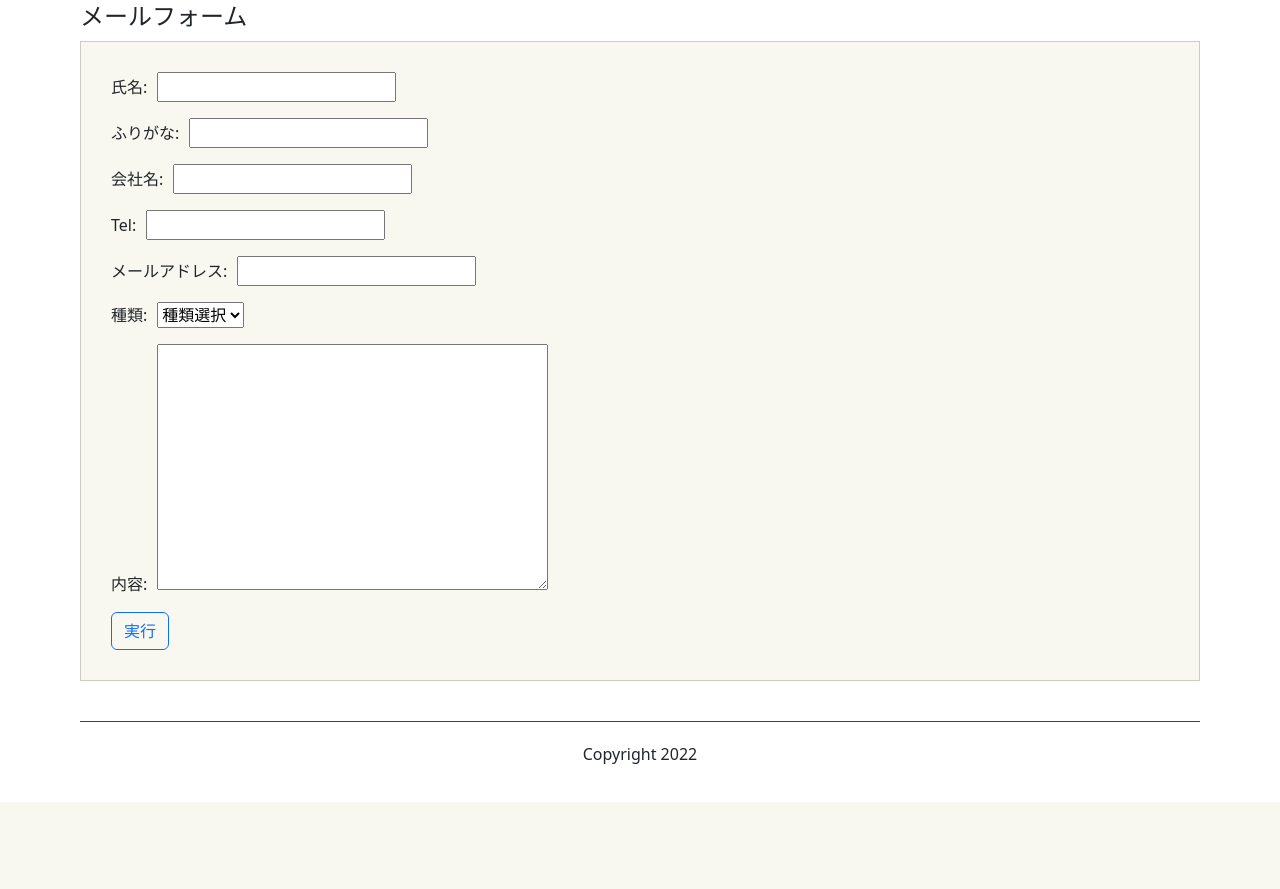
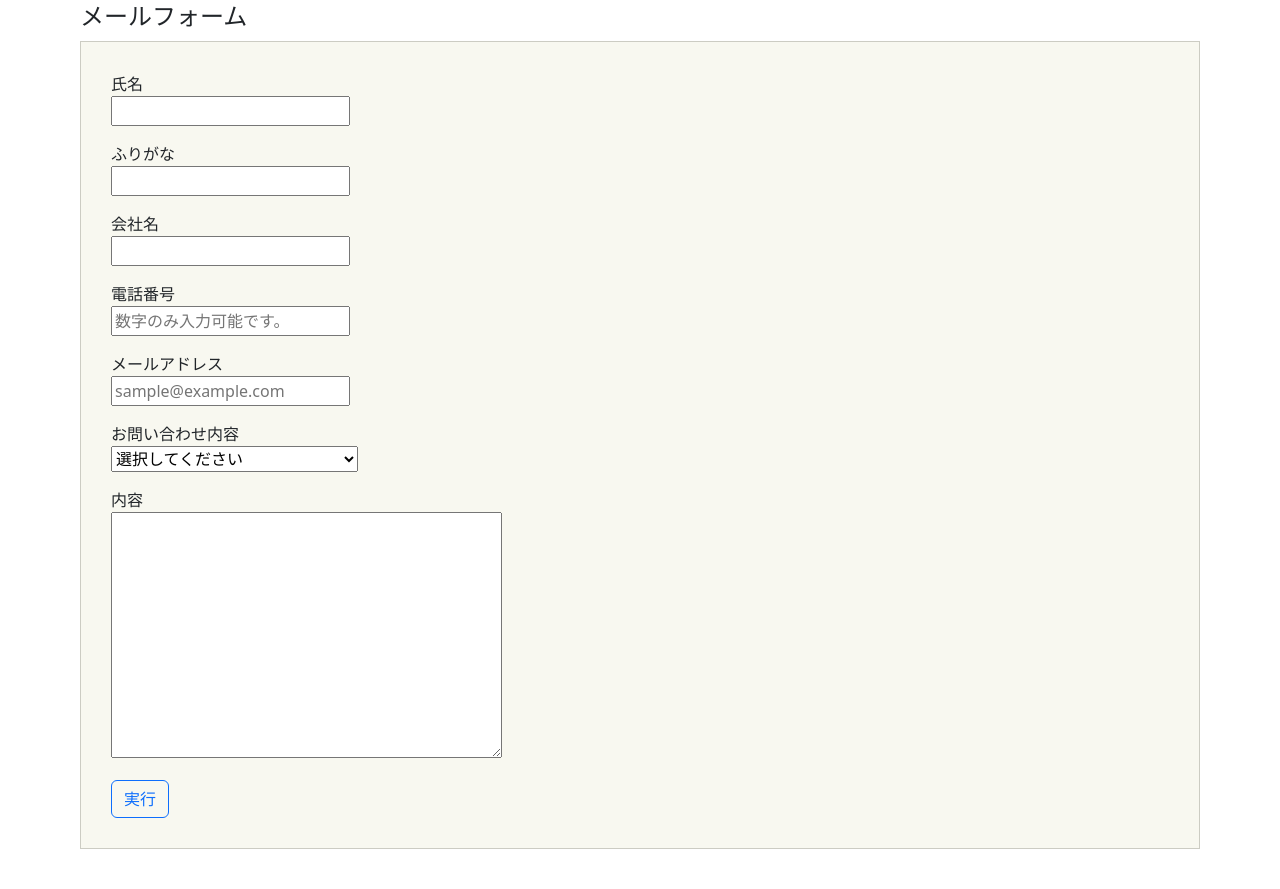
Before and after one commit to kishi-hirosuke/convenient_tools, a Django app: page /inquiry/ in a window 1280 px wide. Shown: the part 98-987 px from the top of the page. Before the commit the page ends 900 px from the top, so only its background shows below. Run offline with Django 3.2, Linux system fonts and the light colour scheme.

Commit message:
お問い合わせバリデーション

```diff
--- a/convenient_tools/tool_site/forms.py
+++ b/convenient_tools/tool_site/forms.py
@@ -18,28 +18,31 @@ class InquiryForm(forms.Form):
         label='会社名',
         max_length=40,
     )
-    tel = forms.RegexField(
-        regex=r'^\+?1?\d{9,15}$',
-        #error_message = ("Phone number must be entered in the format: '+999999999'. Up to 15 digits allowed."),
-    )
+    tel = forms. CharField(
+        label='電話番号',
+        min_length=9,
+        max_length=15,
+        widget=forms.TextInput(attrs={
+        'placeholder':'数字のみ入力可能です。',
+        'pattern':'^[0-9]+$'}))
     mail = forms.EmailField(
         label='メールアドレス',
         required=True,
         max_length=50,
-    )
+        widget=forms.TextInput(attrs={
+        'placeholder':'sample@example.com',
+        'pattern':'^[a-zA-Z0-9_.+-]+@[a-zA-Z0-9-]+\.[a-zA-Z0-9-.]+$'}))
     kinds = forms.ChoiceField(
-        label='種類',
+        label='お問い合わせ内容',
         required=True,
         disabled=False,
-        choices=[('','種類選択'),('改善提案','改善提案'),('ご質問','ご質問')],
-        widget=forms.Select,
-    )
+        choices=[('','選択してください'),('仕事のご相談','仕事のご相談'),('仕事のご依頼、お見積もり','仕事のご依頼、お見積もり'),('サービスに関するお問い合わせ','サービスに関するお問い合わせ'),('その他のお問い合わせ','その他のお問い合わせ')],
+        widget=forms.Select,)
     message = forms.CharField(
         label='内容',
         required=False,
-        max_length=200,
-        widget=forms.Textarea,
-    )
+        max_length=255,
+        widget=forms.Textarea,)
 
 # 処理
 def file_size(value):
--- a/convenient_tools/tool_site/templates/index.html
+++ b/convenient_tools/tool_site/templates/index.html
@@ -33,7 +33,7 @@
                 </a>
             </td>
             <td class="tool">
-                <a href="/tool1.html">
+                <a href="inquiry">
                     <div class="title_box">
                         <p class="title">WHOIS検索</p>
                     </div>
--- a/convenient_tools/tool_site/templates/inquiry.html
+++ b/convenient_tools/tool_site/templates/inquiry.html
@@ -11,13 +11,13 @@
     <div class="form-group">
         <form method="POST" class="form" enctype="multipart/form-data">
             {% csrf_token %}
-            <p><span class="label">{{ form.name.label_tag }}</span>{{ form.name }}</p>
-            <p><span class="label">{{ form.name_detail.label_tag }}</span>{{ form.name_detail }}</p>
-            <p><span class="label">{{ form.company.label_tag }}</span>{{ form.company }}</p>
-            <p><span class="label">{{ form.tel.label_tag }}</span>{{ form.tel }}</p>
-            <p><span class="label">{{ form.mail.label_tag }}</span>{{ form.mail }}</p>
-            <p><span class="label">{{ form.kinds.label_tag }}</span>{{form.kinds}}</p>
-            <p><span class="label">{{ form.message.label_tag }}</span>{{ form.message }}</p>
+            <span class="label">{{ form.name.label }}</span><p>{{ form.name }}</p>
+            <span class="label">{{ form.name_detail.label }}</span><p>{{ form.name_detail }}</p>
+            <span class="label">{{ form.company.label }}</span><p>{{ form.company }}</p>
+            <span class="label">{{ form.tel.label }}</span><p>{{ form.tel }}</p>
+            <span class="label">{{ form.mail.label }}</span><p>{{ form.mail }}</p>
+            <span class="label">{{ form.kinds.label }}</span><p>{{form.kinds}}</p>
+            <span class="label">{{ form.message.label }}</span><p>{{ form.message }}</p>
             <button type="submit" class="save btn btn-outline-primary" id="btn">実行</button>
         </form>
     </div>
--- a/convenient_tools/tool_site/views.py
+++ b/convenient_tools/tool_site/views.py
@@ -33,9 +33,6 @@ def inquiryView(request):
 
             name, name_detail, company ,tel , mail, kinds,  message = form_data['name'], form_data['name_detail'], form_data['company'], form_data['tel'], form_data['mail'], form_data['kinds'], form_data['message']
             body = f'氏名：{name}\n\nふりがな：{name_detail}\n\n会社名：{company}\n\n電話番号：{tel}\n\n本文\n{message}'
-            print('プリント')
-            print(body)
-            print('プリント')
             recipients = [settings.EMAIL_HOST_USER]
             try:
                 send_mail(kinds, body, mail, recipients)
```
